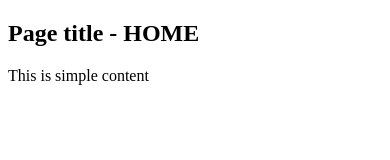
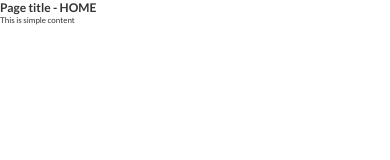
Before and after one commit to dmijatovic/d3-react-starter, a React app: page / in a window 390 px wide. Built offline with nearby package versions, Linux system fonts and the light colour scheme; some packages are replaced by stand-ins of ours.

Commit message:
add variables and layout styles

```diff
--- /dev/null
+++ b/src/styles/_css-variables.scss
@@ -0,0 +1,39 @@
+/*
+  CSS VARIABLES
+  these in included in CSS and can be used by js 'on-the-fly'
+  SCSS variables are only used during compilation of CSS code
+  This project test use of CSS variables
+*/
+
+:root{
+  --color-primary: #eb2f64;
+  --color-primary-light: #FF3366;
+  --color-primary-dark: #BA265D;
+
+  --color-light-0: #fff;
+  --color-light-1: #faf9f9;
+  --color-light-2: #f4f2f2;
+  --color-light-3: #f0eeee;
+  --color-light-4: #ccc;
+  --color-dark-1: #333;
+  --color-dark-2: #777;
+  --color-dark-3: #999;
+
+  --warn-color: red;
+
+  --box-shadow-1: 0 2rem 6rem rgba(0,0,0,.3);
+  --box-shadow-2: 0 2rem 5rem rgba(0,0,0,.07);
+  --box-shadow-3: 0 0.2rem 1rem rgba(0,0,0,.2);
+  --box-shadow-4: 0 1rem 1.5rem rgba(0, 0, 0, 0.3);
+
+  --box-shadow-xs: 0 0.1rem 0.5rem rgba(0,0,0,.2);
+  --box-shadow-sm: 0 0.2rem 1rem rgba(0,0,0,.2);
+  --box-shadow-md: 0 1rem 4rem rgba(0,0,0,.2);
+  --box-shadow-lg: 0 2rem 8rem rgba(0,0,0,.2);
+
+
+  --border-1: 1px solid var(--color-light-3);
+  --border-2: 1px solid var(--color-light-2);
+
+  --body-content-width: 90vw;
+}
--- /dev/null
+++ b/src/styles/_layout.scss
@@ -0,0 +1,65 @@
+@import "variables";
+
+//------------------------------
+// BASIC RESET
+*,
+*::before,
+*::after {
+  margin: 0;
+  padding: 0;
+  //all elements will inherit from the body
+  //where we set box-sizing: border-box
+  box-sizing: inherit;
+}
+
+html {
+  /** FONT size and relative sizes calculation using rem
+  we want to enable user to set the fontsize but we also need
+  easy way to calculate out rem units. To achieve both the following
+  approach is advised. Default font size is 16px. So setting font size
+  to 100% we now that our starting size for 1rem = 16px. It would be easer
+  for us if we can set start to 10px so we can easily use decimals in rem,
+  for example 10px = 1rem => 1.65rem = 16.5px. To achive easy math we
+  can set font size to 10/16 = 62.5%. Note! when changing font size
+  the complete layout will change because all dimensions are set
+  in rem units.
+  */
+  //estimated 16px=1rem;
+  font-size: 100%;
+
+  @media screen and (max-width: $width-sm) {
+    font-size: 75%;
+  }
+
+  @media screen and (max-width: $width-xs) {
+    font-size: 50%;
+  }
+}
+
+body {
+  display: flex;
+  min-height: 100vh;
+  font-family: $font-family;
+  color: var(--color-dark-1);
+  /*background-image: linear-gradient(to bottom right,
+    var(--color-primary-light), var(--color-primary-dark)
+  );*/
+  box-sizing: border-box;
+}
+
+.app {
+  &-root {
+    display: flex;
+    width: 100vw;
+    height: 100vh;
+  }
+
+  &-left-panel {
+    flex: 1;
+    background-color: var(--color-primary);
+  }
+  &-article {
+    flex: 7;
+    padding: 1rem 2rem;
+  }
+}
--- /dev/null
+++ b/src/styles/_media_query.scss
@@ -0,0 +1,47 @@
+/*--------------------------------------------
+  MEDIA QUERIES for page scaling
+----------------------------------------------*/
+
+/*--width-lg 82.5% => 1rem = 14px */
+@media screen and (max-width: 1600px) {
+  html {
+    font-size: 87.5%;
+  }
+}
+
+/*--width-md 75% => 1rem = 12px */
+@media screen and (max-width: 1280px) {
+  html {
+    font-size: 75%;
+  }
+  :root {
+    --body-content-width: 93vw;
+  }
+}
+
+/*--width-sm 62.5% => 1rem = 10px */
+@media screen and (max-width: 768px) {
+  html {
+    font-size: 62.5%;
+  }
+  :root {
+    --body-content-width: 95vw;
+  }
+}
+
+/*--width-xs 50% => 1rem = 8px */
+@media screen and (max-width: 480px) {
+  html {
+    font-size: 50%;
+  }
+  :root {
+    --body-content-width: 100vw;
+  }
+}
+
+/*--width-xxs */
+@media screen and (max-width: 320px) {
+  html {
+    font-size: 42%;
+  }
+}
--- /dev/null
+++ b/src/styles/_variables.scss
@@ -0,0 +1,9 @@
+
+$font-family: 'Lato', sans-serif;
+
+
+$width-xl: 1920px;
+$width-lg: 1280px;
+$width-md: 1024px;
+$width-sm: 640px;
+$width-xs: 480px;
--- a/src/styles/index.scss
+++ b/src/styles/index.scss
@@ -1,2 +1,6 @@
 // import fonts
 @import "fonts";
+
+@import "layout";
+
+@import "css-variables";
```
